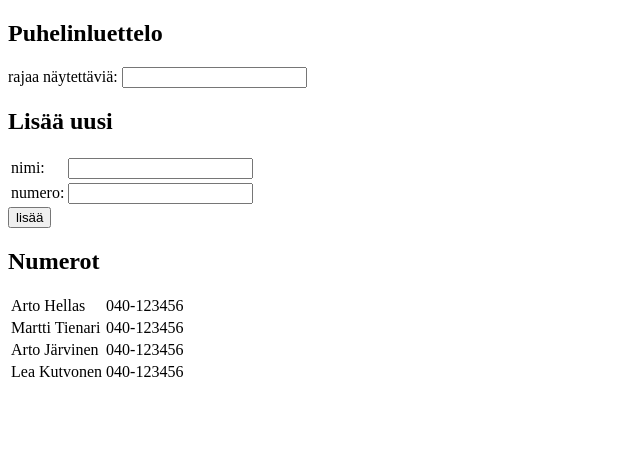
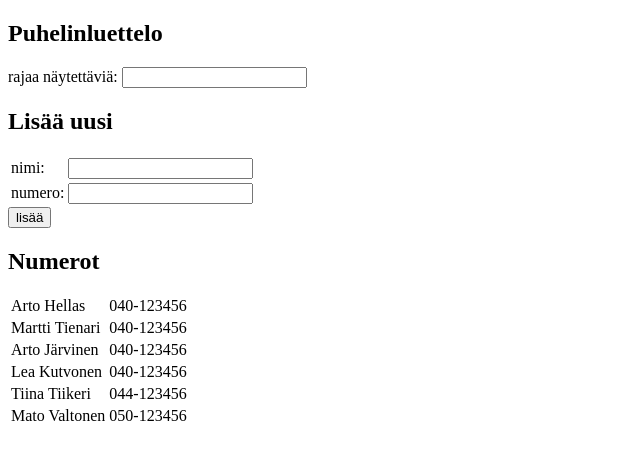
Before and after one commit to heikkij/fullstackopen, a React (Create React App) app in the folder osa2-puhelinluettelo/: page / in a window 1280 px wide. Shown: the top 460 px of the page, without its empty margins (0-640 px from the left). Built offline with nearby package versions, Linux system fonts and the light colour scheme; data requests are answered from the project's data file.

Commit message:
2.15 puhelinluettelo osa 8

```diff
--- a/osa2-puhelinluettelo/db.json
+++ b/osa2-puhelinluettelo/db.json
@@ -19,6 +19,16 @@
       "name": "Lea Kutvonen",
       "number": "040-123456",
       "id": 4
+    },
+    {
+      "name": "Tiina Tiikeri",
+      "number": "044-123456",
+      "id": 5
+    },
+    {
+      "name": "Mato Valtonen",
+      "number": "050-123456",
+      "id": 6
     }
   ]
 }
--- a/osa2-puhelinluettelo/src/components/App.js
+++ b/osa2-puhelinluettelo/src/components/App.js
@@ -1,5 +1,5 @@
 import React from 'react';
-import axios from 'axios';
+import personService from '../services/persons'
 
 const Input = (props) => {
     return (
@@ -51,7 +51,7 @@ class App extends React.Component {
     }
 
     componentDidMount() {
-        axios.get('http://localhost:3001/persons').then(response => {
+        personService.getAll().then(response => {
             this.setState({ persons: response.data })
         })
     }
@@ -63,7 +63,7 @@ class App extends React.Component {
             name: this.state.newName,
             number: this.state.newNumber,
         }
-        axios.post('http://localhost:3001/persons', newPerson).then(response => {
+        personService.create(newPerson).then(response => {
             this.setState({
                 persons: this.state.persons.concat(response.data),
                 newName: '',
--- /dev/null
+++ b/osa2-puhelinluettelo/src/services/persons.js
@@ -0,0 +1,9 @@
+import axios from 'axios'
+
+const baseUrl = 'http://localhost:3001/persons'
+
+const getAll = () => axios.get(baseUrl)
+
+const create = (newObject) => axios.post(baseUrl, newObject)
+
+export default { getAll, create }
```
Lines whose indentation alone changed are shown as unchanged.
